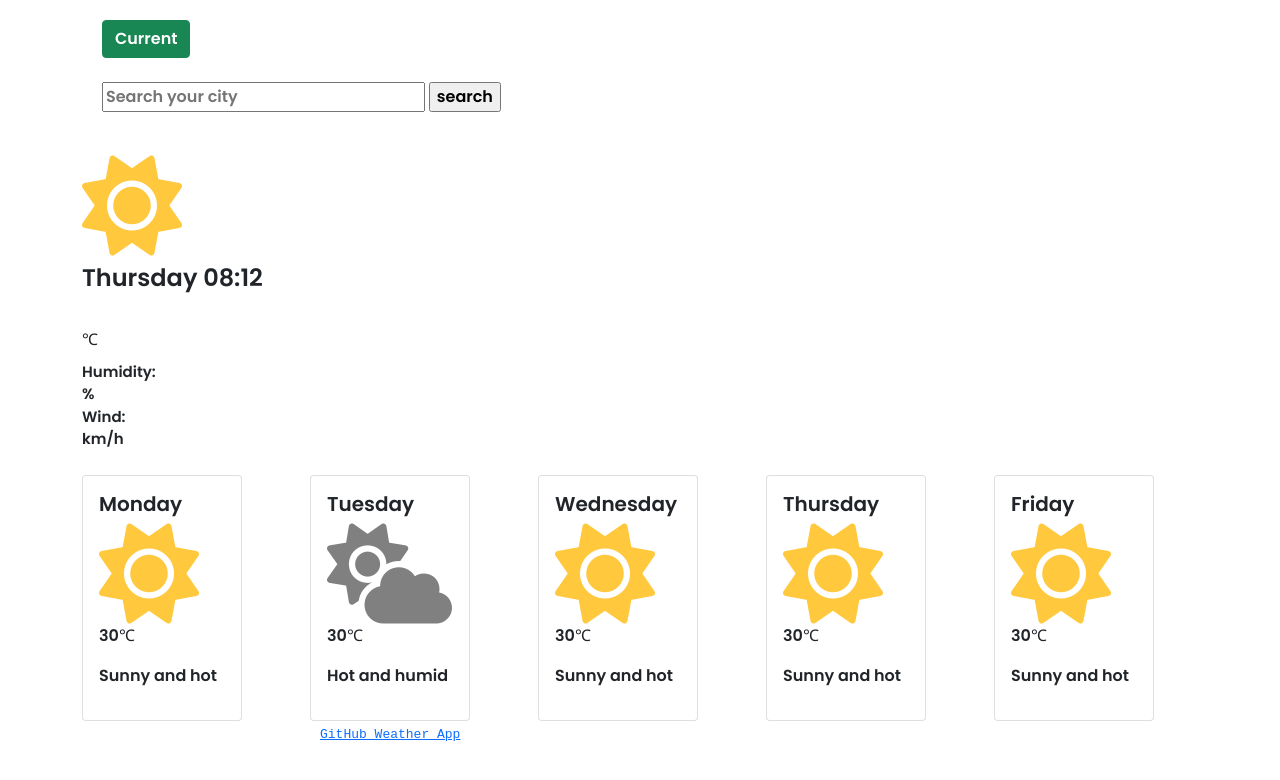
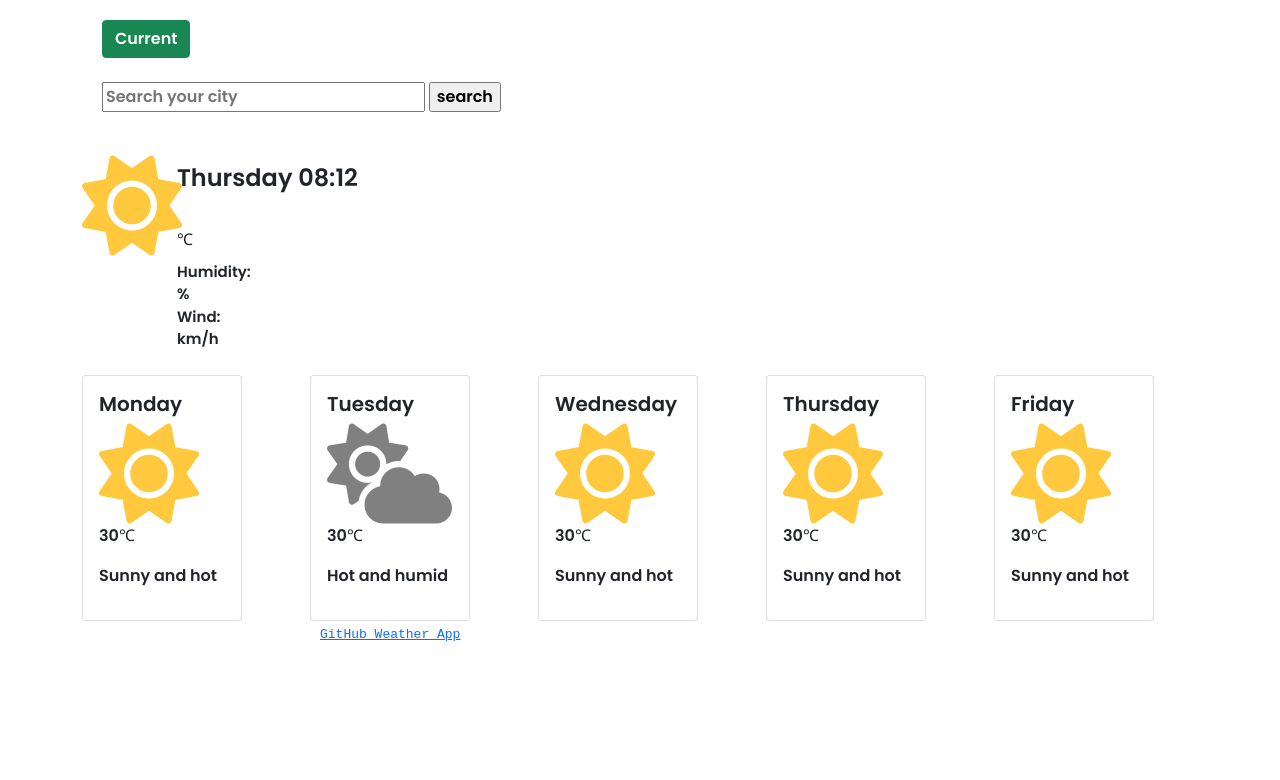
Before and after one commit to frandemp/weather-app, a website built with Parcel: page index.html in a window 1280 px wide. Built offline with nearby package versions, Linux system fonts and the light colour scheme; no server answers.

Commit message:
Update index.html

```diff
--- a/index.html
+++ b/index.html
@@ -55,7 +55,7 @@
             <i class="fas fa-sun sunicon"></i>
         </div>
 
-        <div class="overview" >
+        <div class="col-6" >
             <h1 id="city"></h1>
             <h4 id="day-time"></h4><div class="col-1">
             <span class="currenttemp" id="currenttemp"></span>
```
